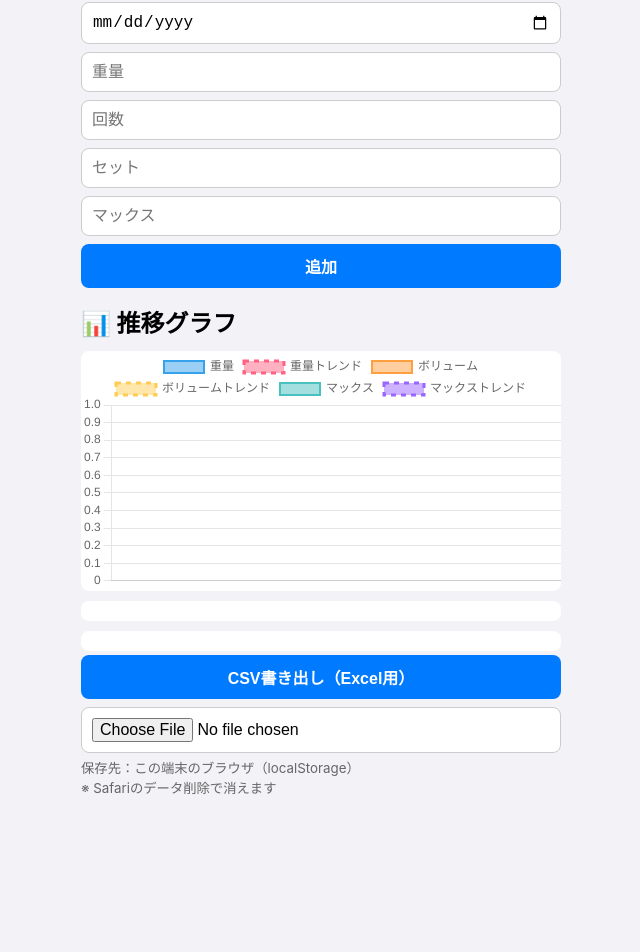
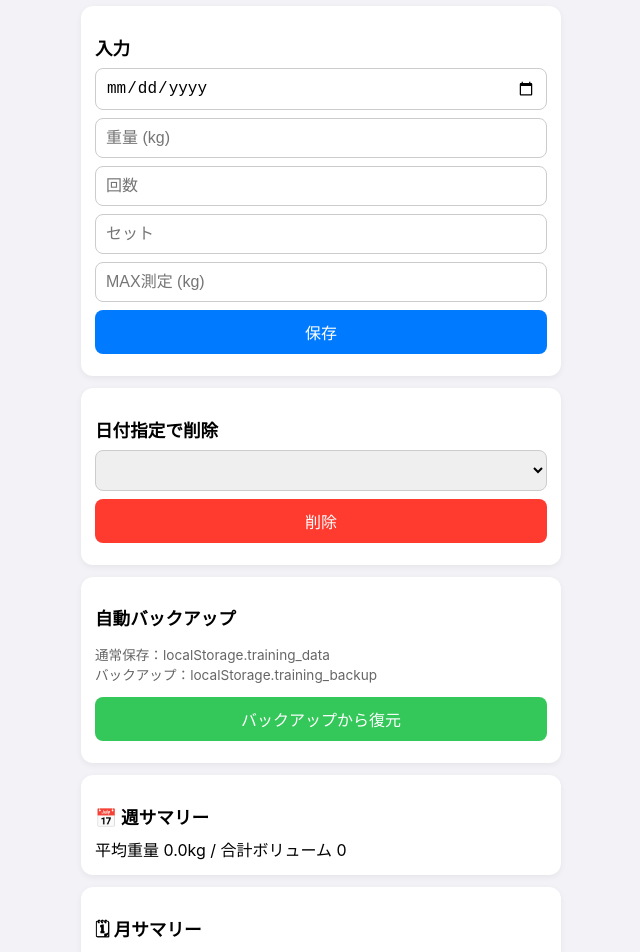
Before and after one commit to mokumokumokkun511/training-log, a plain HTML site: page index.html in a window 1280 px wide. Shown: the part 78-1030 px from the top of the page, without its empty margins (319-959 px from the left). Before the commit the page ends 887 px from the top, so only its background shows below. Drawn offline with nearby package versions, Linux system fonts and the light colour scheme.

Commit message:
Refactor index.html for improved layout and styles
Refactor HTML structure and update styles for better layout and usability.

```diff
--- a/index.html
+++ b/index.html
@@ -1,250 +1,292 @@
 <!DOCTYPE html>
 <html lang="ja">
 <head>
-<meta charset="UTF-8">
-<meta name="viewport" content="width=device-width, initial-scale=1.0">
+<meta charset="UTF-8" />
+<meta name="viewport" content="width=device-width, initial-scale=1.0"/>
 <title>Training Log</title>
 
+<!-- Chart.js CDN -->
 <script src="https://cdn.jsdelivr.net/npm/chart.js"></script>
 
 <style>
-* { box-sizing: border-box; }
-
 body {
+  margin: 0;
+  background: #f2f2f7;
   font-family: -apple-system, BlinkMacSystemFont, sans-serif;
-  margin: 0;
-  padding: 12px;
-  background: #f2f2f7;
 }
 
-h1, h2 {
-  margin: 12px 0 6px;
+.app {
+  max-width: 480px;
+  margin: auto;
+  padding: 12px;
 }
 
-.container {
-  max-width: 480px;
-  margin: 0 auto;
+h1 {
+  text-align: center;
+  margin-bottom: 12px;
 }
 
-input, button {
+.card {
+  background: #fff;
+  border-radius: 12px;
+  padding: 14px;
+  margin-bottom: 12px;
+  box-shadow: 0 2px 6px rgba(0,0,0,0.06);
+}
+
+h2 {
+  font-size: 1.1em;
+  margin-bottom: 8px;
+}
+
+input, select, textarea, button {
   width: 100%;
   padding: 10px;
-  margin: 4px 0;
+  margin-bottom: 8px;
+  border-radius: 8px;
+  border: 1px solid #ccc;
   font-size: 16px;
-  border-radius: 8px;
-}
-
-input {
-  border: 1px solid #ccc;
-  background: #fff;
+  box-sizing: border-box;
 }
 
 button {
-  border: none;
   background: #007aff;
   color: #fff;
-  font-weight: 600;
+  border: none;
+}
+
+button.danger { background: #ff3b30; }
+button.safe { background: #34c759; }
+
+textarea { height: 80px; }
+
+.small {
+  font-size: 0.85em;
+  color: #666;
 }
 
 canvas {
-  background: #fff;
-  border-radius: 8px;
-  margin-top: 12px;
-}
-
-.summary {
-  background: #fff;
-  border-radius: 8px;
-  padding: 10px;
-  margin-top: 10px;
-  font-size: 14px;
-}
-
-small {
-  color: #666;
+  width: 100% !important;
+  height: 320px !important;
 }
 </style>
 </head>
 
 <body>
-<div class="container">
+<div class="app">
+  <h1>🏋️ Training Log</h1>
 
-<h1>🏋️ トレーニング記録</h1>
+  <div class="card">
+    <h2>入力</h2>
+    <input id="date" type="date" />
+    <input id="weight" type="number" placeholder="重量 (kg)" />
+    <input id="reps" type="number" placeholder="回数" />
+    <input id="sets" type="number" placeholder="セット" />
+    <input id="max" type="number" placeholder="MAX測定 (kg)" />
+    <button id="saveBtn">保存</button>
+  </div>
 
-<input type="date" id="date">
+  <div class="card">
+    <h2>日付指定で削除</h2>
+    <select id="deleteDate"></select>
+    <button class="danger" id="deleteBtn">削除</button>
+  </div>
 
-<input type="number" id="weight" placeholder="重量"
-  onkeydown="moveNext(event,'reps')">
+  <div class="card">
+    <h2>自動バックアップ</h2>
+    <p class="small">
+      通常保存：localStorage.training_data<br>
+      バックアップ：localStorage.training_backup
+    </p>
+    <button class="safe" id="restoreBtn">バックアップから復元</button>
+  </div>
 
-<input type="number" id="reps" placeholder="回数"
-  onkeydown="moveNext(event,'sets')">
+  <div class="card">
+    <h2>📅 週サマリー</h2>
+    <div id="weekly"></div>
+  </div>
 
-<input type="number" id="sets" placeholder="セット"
-  onkeydown="moveNext(event,'max')">
+  <div class="card">
+    <h2>🗓 月サマリー</h2>
+    <div id="monthly"></div>
+  </div>
 
-<input type="number" id="max" placeholder="マックス"
-  onkeydown="moveNext(event,'addBtn')">
+  <div class="card">
+    <h2>📈 成長指数</h2>
+    <div id="growth"></div>
+  </div>
 
-<button id="addBtn" onclick="addData()">追加</button>
+  <div class="card">
+    <canvas id="chart"></canvas>
+  </div>
 
-<h2>📊 推移グラフ</h2>
-<canvas id="chart"></canvas>
-
-<div class="summary" id="weekSummary"></div>
-<div class="summary" id="monthSummary"></div>
-
-<button onclick="exportCSV()">CSV書き出し（Excel用）</button>
-<input type="file" accept=".csv" onchange="importCSV(this.files[0])">
-
-<small>
-保存先：この端末のブラウザ（localStorage）<br>
-※ Safariのデータ削除で消えます
-</small>
-
+  <div class="card">
+    <button id="exportBtn">Excel用CSVをコピー</button>
+    <textarea id="importArea" placeholder="ExcelのCSVをここに貼る"></textarea>
+    <button id="importBtn">CSVを読み込む</button>
+  </div>
 </div>
 
 <script>
-let data = JSON.parse(localStorage.getItem("trainingData") || "[]");
+const DATA_KEY = "training_data";
+const BACKUP_KEY = "training_backup";
+
+let data = JSON.parse(localStorage.getItem(DATA_KEY)) || [];
 let chart;
 
-function save() {
-  localStorage.setItem("trainingData", JSON.stringify(data));
+// Elements
+const dateEl = document.getElementById("date");
+const weightEl = document.getElementById("weight");
+const repsEl = document.getElementById("reps");
+const setsEl = document.getElementById("sets");
+const maxEl = document.getElementById("max");
+
+// Enterキー移動
+[weightEl, repsEl, setsEl, maxEl].forEach((el, i, arr) => {
+  el.addEventListener("keydown", e => {
+    if (e.key === "Enter") {
+      e.preventDefault();
+      arr[i + 1] ? arr[i + 1].focus() : saveData();
+    }
+  });
+});
+
+document.getElementById("saveBtn").onclick = saveData;
+document.getElementById("deleteBtn").onclick = deleteByDate;
+document.getElementById("restoreBtn").onclick = restoreBackup;
+document.getElementById("exportBtn").onclick = exportCSV;
+document.getElementById("importBtn").onclick = importCSV;
+
+// 保存
+function saveData() {
+  const date = dateEl.value || new Date().toISOString().slice(0,10);
+  const w = +weightEl.value;
+  const r = +repsEl.value;
+  const s = +setsEl.value;
+  const m = +maxEl.value;
+  if (!w || !r || !s || !m) return;
+
+  const volume = w * r * s;
+  data.push({ date, w, r, s, m, volume });
+
+  localStorage.setItem(DATA_KEY, JSON.stringify(data));
+  localStorage.setItem(BACKUP_KEY, JSON.stringify(data));
+
+  clearInputs();
+  refresh();
 }
 
-function moveNext(e, id) {
-  if (e.key === "Enter") {
-    e.preventDefault();
-    document.getElementById(id).focus();
+function clearInputs() {
+  weightEl.value = repsEl.value = setsEl.value = maxEl.value = "";
+  weightEl.focus();
+}
+
+// 削除
+function deleteByDate() {
+  const d = document.getElementById("deleteDate").value;
+  data = data.filter(x => x.date !== d);
+  localStorage.setItem(DATA_KEY, JSON.stringify(data));
+  refresh();
+}
+
+// 復元
+function restoreBackup() {
+  const backup = JSON.parse(localStorage.getItem(BACKUP_KEY));
+  if (!backup) return alert("バックアップなし");
+  data = backup;
+  localStorage.setItem(DATA_KEY, JSON.stringify(data));
+  refresh();
+}
+
+// CSV出力
+function exportCSV() {
+  let csv = "date,weight,reps,sets,max,volume\n";
+  data.forEach(d => {
+    csv += `${d.date},${d.w},${d.r},${d.s},${d.m},${d.volume}\n`;
+  });
+  navigator.clipboard.writeText(csv);
+  alert("CSVをコピーしました");
+}
+
+// CSV入力
+function importCSV() {
+  const text = document.getElementById("importArea").value.trim();
+  if (!text) return;
+  const lines = text.split("\n").slice(1);
+  data = lines.map(l => {
+    const [date,w,r,s,m,v] = l.split(",");
+    return { date, w:+w, r:+r, s:+s, m:+m, volume:+v };
+  });
+  localStorage.setItem(DATA_KEY, JSON.stringify(data));
+  refresh();
+}
+
+// 線形回帰
+function trend(values) {
+  const n = values.length;
+  if (n < 2) return [];
+  let sx=0, sy=0, sxy=0, sx2=0;
+  values.forEach((y,x)=>{
+    sx+=x; sy+=y; sxy+=x*y; sx2+=x*x;
+  });
+  const a = (n*sxy - sx*sy)/(n*sx2 - sx*sx);
+  const b = (sy - a*sx)/n;
+  return values.map((_,x)=>a*x+b);
+}
+
+function refresh() {
+  updateDeleteList();
+  updateSummary();
+  drawChart();
+}
+
+function updateDeleteList() {
+  const sel = document.getElementById("deleteDate");
+  sel.innerHTML = "";
+  [...new Set(data.map(d=>d.date))].forEach(d=>{
+    const o=document.createElement("option");
+    o.value=o.textContent=d;
+    sel.appendChild(o);
+  });
+}
+
+function updateSummary() {
+  const last7 = data.slice(-7);
+  const avg = arr => arr.reduce((a,b)=>a+b,0)/(arr.length||1);
+
+  document.getElementById("weekly").textContent =
+    `平均重量 ${avg(last7.map(d=>d.w)).toFixed(1)}kg / 合計ボリューム ${last7.reduce((a,b)=>a+b.volume,0)}`;
+
+  document.getElementById("monthly").textContent =
+    `MAX最高 ${Math.max(...data.map(d=>d.m),0)}kg`;
+
+  if (data.length>=14) {
+    const first = avg(data.slice(0,7).map(d=>d.volume));
+    const last = avg(data.slice(-7).map(d=>d.volume));
+    document.getElementById("growth").textContent =
+      `成長指数 ${(last/first).toFixed(2)}`;
   }
 }
 
-function addData() {
-  if (!date.value) {
-    alert("日付を入力してください");
-    return;
-  }
-  data.push({
-    date: date.value,
-    weight: +weight.value,
-    reps: +reps.value,
-    sets: +sets.value,
-    max: +max.value
-  });
-  save();
-  drawAll();
-}
-
-function trend(values) {
-  const n = values.length;
-  if (n < 2) return values;
-
-  const x = values.map((_, i) => i);
-  const mx = x.reduce((a,b)=>a+b,0)/n;
-  const my = values.reduce((a,b)=>a+b,0)/n;
-
-  const a = x.reduce((s,i)=>s+(i-mx)*(values[i]-my),0) /
-            x.reduce((s,i)=>s+(i-mx)*(i-mx),0);
-  const b = my - a*mx;
-
-  return x.map(i => a*i + b);
-}
-
-function drawAll() {
-  const labels = data.map(d => d.date);
-  const weights = data.map(d => d.weight);
-  const volumes = data.map(d => d.weight*d.reps*d.sets);
-  const maxes = data.map(d => d.max);
-
+function drawChart() {
   if (chart) chart.destroy();
-
   chart = new Chart(document.getElementById("chart"), {
     type: "line",
     data: {
-      labels,
+      labels: data.map(d=>d.date),
       datasets: [
-        { label:"重量", data:weights, borderWidth:2 },
-        { label:"重量トレンド", data:trend(weights), borderDash:[5,5], pointRadius:0 },
-
-        { label:"ボリューム", data:volumes, borderWidth:2 },
-        { label:"ボリュームトレンド", data:trend(volumes), borderDash:[5,5], pointRadius:0 },
-
-        { label:"マックス", data:maxes, borderWidth:2 },
-        { label:"マックストレンド", data:trend(maxes), borderDash:[5,5], pointRadius:0 }
+        { label:"重量", data:data.map(d=>d.w), borderColor:"blue" },
+        { label:"重量トレンド", data:trend(data.map(d=>d.w)), borderDash:[5,5], pointRadius:0, borderColor:"blue" },
+        { label:"ボリューム", data:data.map(d=>d.volume), borderColor:"green" },
+        { label:"ボリュームトレンド", data:trend(data.map(d=>d.volume)), borderDash:[5,5], pointRadius:0, borderColor:"green" },
+        { label:"MAX", data:data.map(d=>d.m), borderColor:"red" },
+        { label:"MAXトレンド", data:trend(data.map(d=>d.m)), borderDash:[5,5], pointRadius:0, borderColor:"red" }
       ]
     }
   });
-
-  updateSummary();
 }
 
-function updateSummary() {
-  if (data.length === 0) return;
-
-  const now = new Date();
-  const weekAgo = new Date(now);
-  weekAgo.setDate(now.getDate()-7);
-
-  const month = now.toISOString().slice(0,7);
-
-  const week = data.filter(d => new Date(d.date) >= weekAgo);
-  const monthData = data.filter(d => d.date.startsWith(month));
-
-  function avg(arr, key) {
-    if (arr.length === 0) return 0;
-    return (arr.reduce((s,d)=>s+d[key],0)/arr.length).toFixed(1);
-  }
-
-  weekSummary.innerHTML = `
-<b>📅 週サマリー</b><br>
-平均重量: ${avg(week,'weight')}<br>
-平均マックス: ${avg(week,'max')}
-`;
-
-  monthSummary.innerHTML = `
-<b>📆 月サマリー</b><br>
-平均重量: ${avg(monthData,'weight')}<br>
-平均マックス: ${avg(monthData,'max')}
-`;
-}
-
-function exportCSV() {
-  let csv = "date,weight,reps,sets,max\n";
-  data.forEach(d=>{
-    csv += `${d.date},${d.weight},${d.reps},${d.sets},${d.max}\n`;
-  });
-
-  const blob = new Blob([csv], { type:"text/csv" });
-  const url = URL.createObjectURL(blob);
-  const a = document.createElement("a");
-  a.href = url;
-  a.download = "training-log.csv";
-  a.click();
-}
-
-function importCSV(file) {
-  const reader = new FileReader();
-  reader.onload = e => {
-    const lines = e.target.result.split("\n").slice(1);
-    data = [];
-    lines.forEach(l=>{
-      if(!l.trim()) return;
-      const [date,w,r,s,m] = l.split(",");
-      data.push({
-        date,
-        weight:+w,
-        reps:+r,
-        sets:+s,
-        max:+m
-      });
-    });
-    save();
-    drawAll();
-  };
-  reader.readAsText(file);
-}
-
-drawAll();
+refresh();
 </script>
-
 </body>
 </html>
```
